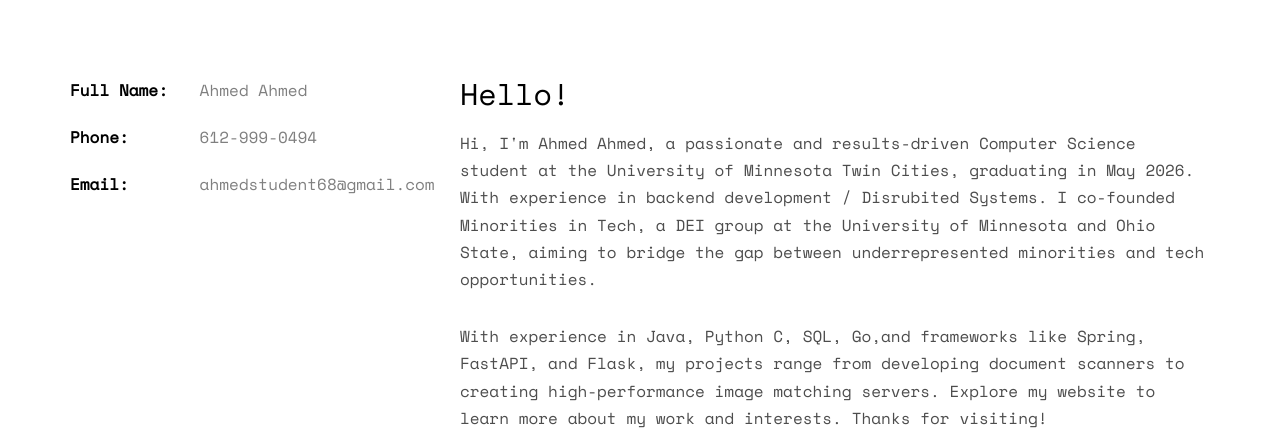
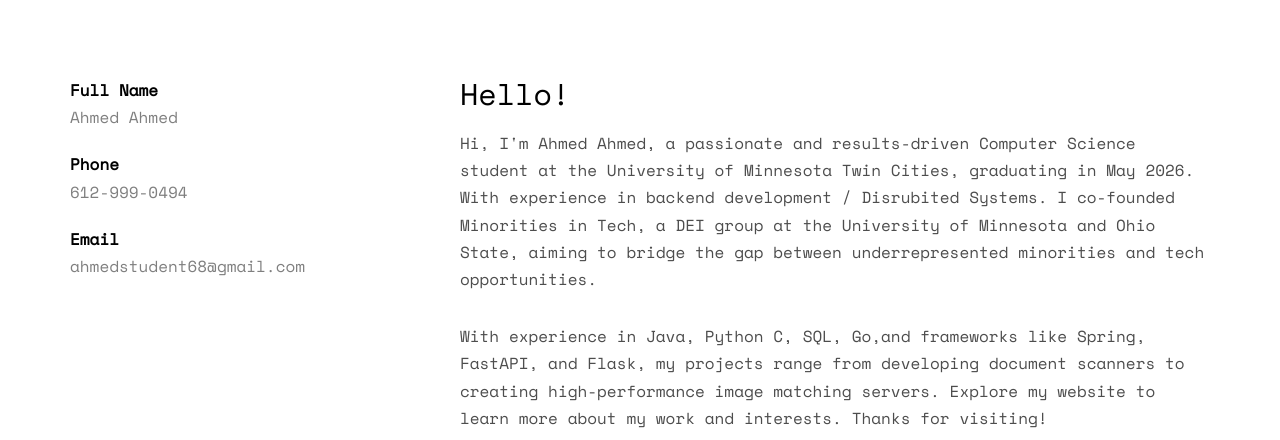
Before and after one commit to AhmedCSAhmed/AhmedCSAhmed.github.io, a plain HTML site: page index.html in a window 1280 px wide. Shown: the part 995-1435 px from the top of the page. Drawn offline with nearby package versions, Linux system fonts and the light colour scheme; files whose address does not match are found by name.

Commit message:
changes made

```diff
--- a/css/style.css
+++ b/css/style.css
@@ -356,8 +356,10 @@ figure {
   font-weight: bold;
 }
 .info li .second-block {
-  width: 60%;
+  width: 40%;
   display: inline-block;
+  width: 80%; /* Adjust this value to make the content narrower */
+
   color: rgba(0, 0, 0, 0.5);
 }
 
--- a/index.html
+++ b/index.html
@@ -70,9 +70,9 @@
 			<div class="row">
 				<div class="col-md-4">
 					<ul class="info">
-						<li><span class="first-block">Full Name:</span><span class="second-block">Ahmed Ahmed</span></li>
-						<li><span class="first-block">Phone:</span><span class="second-block">612-999-0494</span></li>
-						<li><span class="first-block">Email:</span><span class="second-block">ahmedstudent68@gmail.com</span></li>
+						<li><span class="first-block">Full Name</span><span class="second-block">Ahmed Ahmed</span></li>
+						<li><span class="first-block">Phone</span><span class="second-block">612-999-0494</span></li>
+						<li><span class="first-block">Email</span><span class="second-block">ahmedstudent68@gmail.com</span></li>
 
 					</ul>
 				</div>
```
